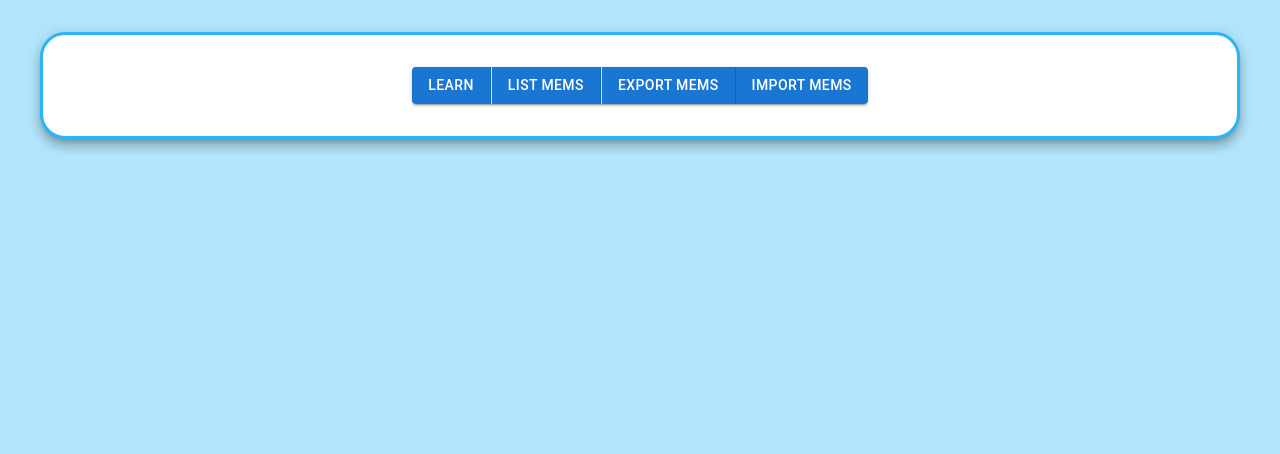
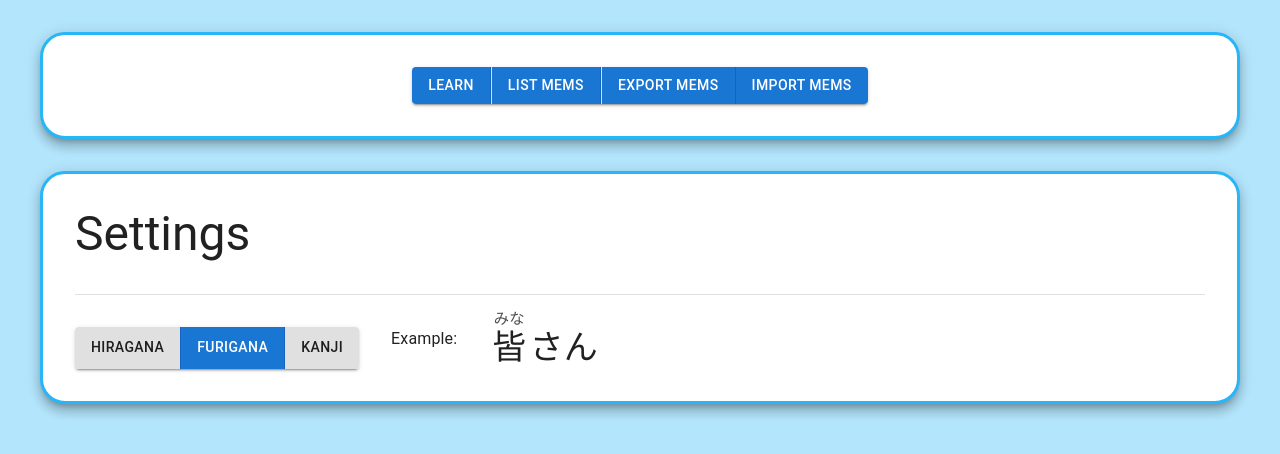
Before and after one commit to PiTiLeZarD/memup, a React (Vite) app: page / in a window 1280 px wide. Shown: the top 454 px of the page. Built offline with nearby package versions, Linux system fonts and the light colour scheme.

Commit message:
Ability to control the Furigana Mode

```diff
--- a/src/japanese/Furigana.tsx
+++ b/src/japanese/Furigana.tsx
@@ -1,5 +1,6 @@
 import React from "react";
 import { isKanji, splitByKanji } from "../lib";
+import { useStore } from "../store";
 import { Kanji } from "./Kanji";
 
 export type FuriganaProps = {
@@ -10,6 +11,9 @@ export type FuriganaProps = {
 export type FuriganaComponent = React.FunctionComponent<FuriganaProps>;
 
 export const Furigana: FuriganaComponent = ({ furigana, children }): JSX.Element => {
+    const { furiganaMode } = useStore(({ settings }) => settings);
+
+    if (furiganaMode == "Kanji") return <>{children}</>;
     const split = splitByKanji(children);
 
     if (split.filter((block) => isKanji(block[0])).length !== furigana.length)
--- a/src/japanese/Kanji.tsx
+++ b/src/japanese/Kanji.tsx
@@ -1,4 +1,5 @@
 import React from "react";
+import { useStore } from "../store";
 
 export type KanjiProps = {
     furigana: string;
@@ -8,6 +9,10 @@ export type KanjiProps = {
 export type KanjiComponent = React.FunctionComponent<React.PropsWithChildren<KanjiProps>>;
 
 export const Kanji: KanjiComponent = ({ furigana, opacity = 0.8, children }): JSX.Element => {
+    const { furiganaMode } = useStore(({ settings }) => settings);
+
+    if (furiganaMode == "Hiragana") return <>{furigana}</>;
+
     const padding: number = (Math.abs(furigana.length - (children as string).length) * 6) / 2;
     return (
         <span style={{ position: "relative", padding: `0 ${padding}px`, whiteSpace: "nowrap" }}>
--- a/src/pages/HomePage.tsx
+++ b/src/pages/HomePage.tsx
@@ -1,9 +1,12 @@
 import React, { useState } from "react";
 import { useNavigate } from "react-router-dom";
 
-import { Box, Button, ButtonGroup, Divider } from "@mui/material";
+import { Box, Button, ButtonGroup, Divider, Stack } from "@mui/material";
 
+import { Typography } from "@mui/material";
 import { ImportMemsDialog } from "../ImportMemsDialog";
+import { Mem } from "../Mem";
+import { useStore } from "../store";
 import { ContentBox } from "./ContentBox";
 
 const downloadAllMems = () =>
@@ -18,9 +21,12 @@ export type HomePageComponent = React.FunctionComponent<HomePageProps>;
 
 export const HomePage: HomePageComponent = (): JSX.Element => {
     const [importOpen, setImportOpen] = useState<boolean>(false);
+    const settings = useStore(({ settings }) => settings);
+    const set = useStore(({ set }) => set);
     const navigate = useNavigate();
 
     return (
+        <>
             <ContentBox>
                 <ImportMemsDialog open={importOpen} onClose={() => setImportOpen(false)} />
                 <Box sx={{ textAlign: "center" }}>
@@ -34,5 +40,36 @@ export const HomePage: HomePageComponent = (): JSX.Element => {
                     </ButtonGroup>
                 </Box>
             </ContentBox>
+            <ContentBox>
+                <Stack spacing={4}>
+                    <Typography variant="h3">Settings</Typography>
+                    <Divider />
+                    <Stack direction="row" spacing={4}>
+                        <ButtonGroup variant="contained">
+                            <Button
+                                color={settings.furiganaMode == "Hiragana" ? "primary" : "inherit"}
+                                onClick={() => set({ furiganaMode: "Hiragana" })}
+                            >
+                                Hiragana
+                            </Button>
+                            <Button
+                                color={settings.furiganaMode == "Furigana" ? "primary" : "inherit"}
+                                onClick={() => set({ furiganaMode: "Furigana" })}
+                            >
+                                Furigana
+                            </Button>
+                            <Button
+                                color={settings.furiganaMode == "Kanji" ? "primary" : "inherit"}
+                                onClick={() => set({ furiganaMode: "Kanji" })}
+                            >
+                                Kanji
+                            </Button>
+                        </ButtonGroup>
+                        <Typography>Example: </Typography>
+                        <Mem variant="h4" mem={{ mem: "皆さん", furigana: ["みな"] }} />
+                    </Stack>
+                </Stack>
+            </ContentBox>
+        </>
     );
 };
--- a/src/store.ts
+++ b/src/store.ts
@@ -2,6 +2,10 @@ import create from "zustand";
 import { combine, devtools, persist } from "zustand/middleware";
 
 export type NanoID = string;
+
+export type AppSettings = {
+    furiganaMode: "Furigana" | "Kanji" | "Hiragana";
+};
 
 export type MemScore = {
     score: number;
@@ -26,20 +30,26 @@ export type MemType = {
 
 export type StorePropsType = {
     mems: MemType[];
+    settings: AppSettings;
 };
 
 export type StoreActionsPropsType = {
     saveMem: (mem: MemType) => void;
     deleteMem: (mem: MemType) => void;
+    set: (newSettings: Partial<AppSettings>) => void;
 };
 
 const InitialState: StorePropsType = {
     mems: [],
+    settings: {
+        furiganaMode: "Furigana",
+    },
 };
 
 const StoreActions = (set: Function, get: Function): StoreActionsPropsType => ({
     saveMem: (mem) => set(({ mems }) => ({ mems: [...mems.filter((m: MemType) => m.id != mem.id), mem] })),
     deleteMem: (mem) => set(({ mems }) => ({ mems: mems.filter((m: MemType) => m.id != mem.id) })),
+    set: (newSettings) => set(({ settings }) => ({ settings: { ...settings, ...newSettings } })),
 });
 
 export type useStorePropsType = StorePropsType & StoreActionsPropsType;
```
Lines whose indentation alone changed are shown as unchanged.
